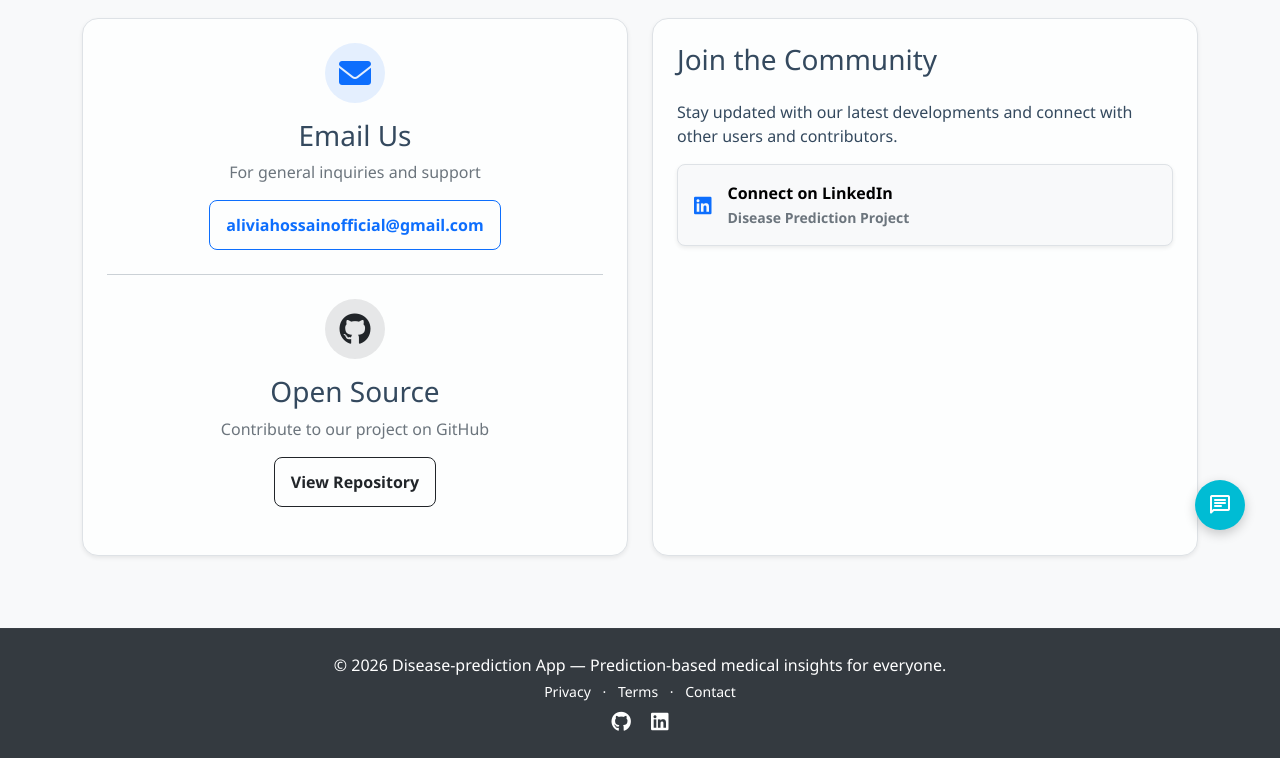
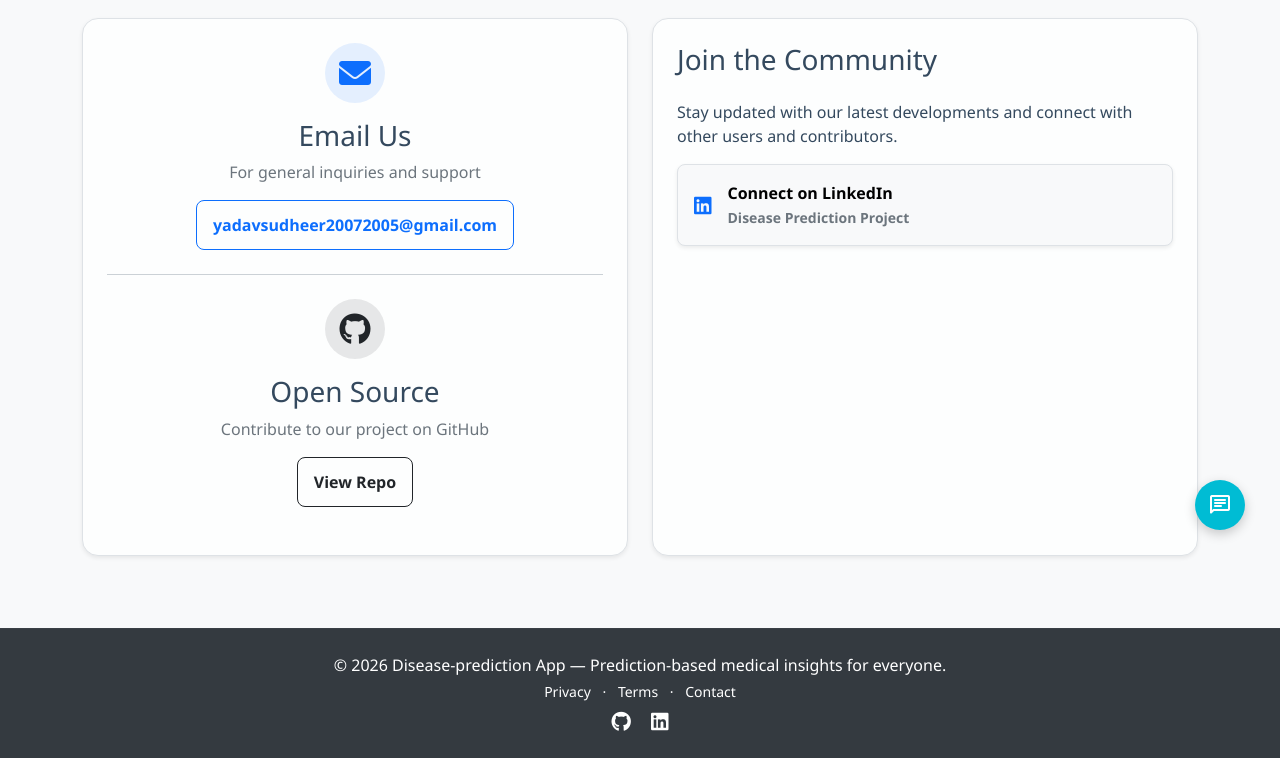
Before and after one commit to sudheerxdev/Disease-predictor-v2, a Flask app: page /contact in a window 1280 px wide. Shown: the part 240-998 px from the top of the page. Run offline with Flask 3, Linux system fonts and the light colour scheme; some libraries are stand-ins or nearby versions.

Commit message:
Update contact.html

```diff
--- a/backend/templates/contact.html
+++ b/backend/templates/contact.html
@@ -19,8 +19,8 @@
                     </div>
                     <h3>Email Us</h3>
                     <p class="text-muted">For general inquiries and support</p>
-                    <a href="mailto:support@diseaseprediction.com"
-                        class="btn btn-outline-primary">aliviahossainofficial@gmail.com</a>
+                    <a href="mailto:yadavsudheer20072005@gmail.com.com"
+                        class="btn btn-outline-primary">yadavsudheer20072005@gmail.com</a>
                 </div>
 
                 <hr class="my-4">
@@ -32,8 +32,8 @@
                     </div>
                     <h3>Open Source</h3>
                     <p class="text-muted">Contribute to our project on GitHub</p>
-                    <a href="https://github.com/aliviahossain/Disease-prediction" target="_blank"
-                        class="btn btn-outline-dark">View Repository</a>
+                    <a href="https://github.com/sudheerxdev/Disease-prediction-v2" target="_blank"
+                        class="btn btn-outline-dark">View Repo</a>
                 </div>
             </div>
         </div>
```
